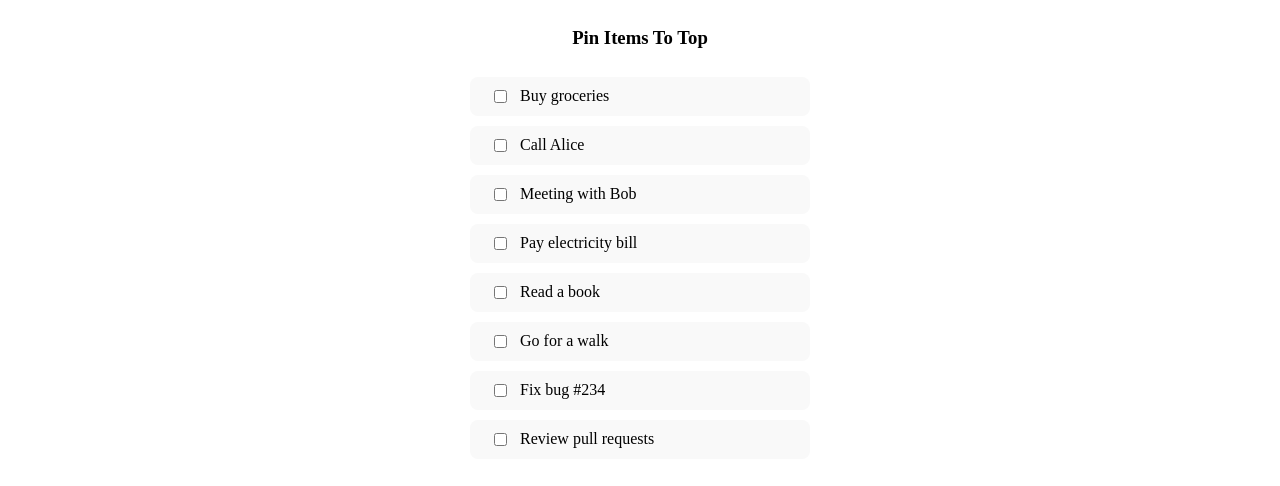
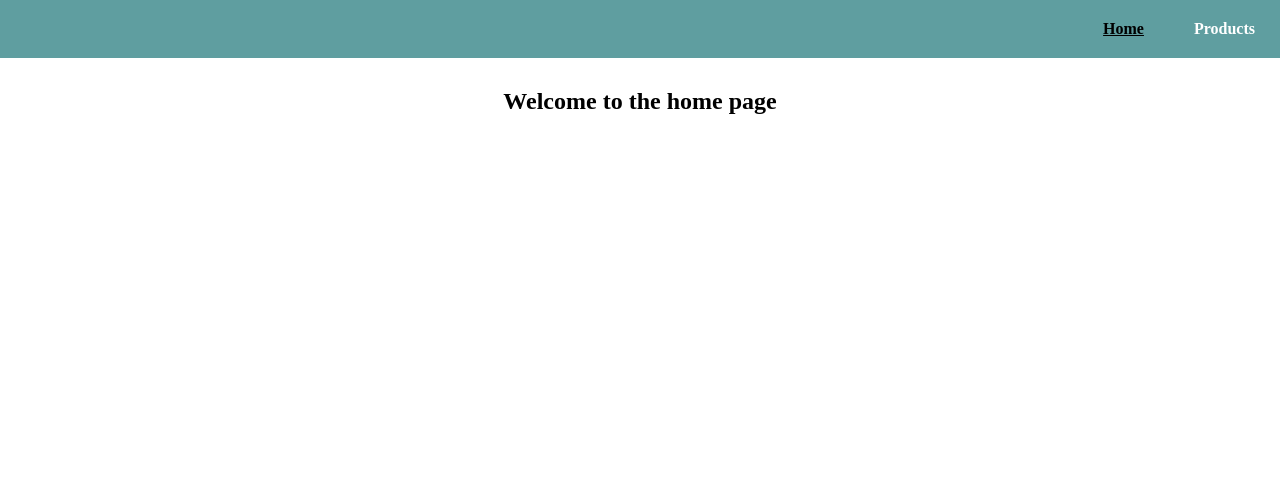
Before and after one commit to PrachiGour2023/machine-coding-frontend, a React (Vite) app: page / in a window 1280 px wide. Shown: the top 486 px of the page. Built offline with nearby package versions, Linux system fonts and the light colour scheme.

Commit message:
Product store with list and details

```diff
--- a/package.json
+++ b/package.json
@@ -11,7 +11,8 @@
   },
   "dependencies": {
     "react": "^19.2.6",
-    "react-dom": "^19.2.6"
+    "react-dom": "^19.2.6",
+    "react-router": "^7.18.4"
   },
   "devDependencies": {
     "@eslint/js": "^10.0.1",
--- a/src/App.css
+++ b/src/App.css
@@ -1,29 +1,110 @@
-.main-container {
+body {
+  margin: 0;
+  height: 100%;
+}
+
+.container {
   display: flex;
   justify-content: center;
-  flex-direction: column;
-  align-items: center;
 }
 
-.item {
-   display: flex;
-   background-color: rgb(249, 249, 249);
-   margin: 10px;
-   padding: 10px 20px;
-   border-radius: 8px;
-   gap: 10px;
-   width: 300px;
+h2 {
+  text-align: center;
+  margin-top: 30px;
 }
 
-.item:hover {
-  background-color: aliceblue;
-  border: 1px solid green;
+.nav-container {
+   background-color: cadetblue;
+   padding: 10px;
+   display: flex;
+   justify-content: end;
+   gap: 20px;
+}
+
+.nav-item {
+  color: white;
+  text-decoration: none;
+  margin: 10px 15px;
+  font-weight: 700;
 }
 
 .active {
-  background-color: lightseagreen;
+  color: black;
+  margin: 10px 15px;
+  font-weight: bold;
 }
 
-.active input[type="checkbox"] {
-  accent-color: rgb(83, 82, 82);
+.product-container {
+  display: flex;
+  flex-wrap: wrap;
+  justify-content: center;
+  gap: 30px;
+  align-items: center;
+  margin: 50px 0;
 }
+
+.product-Item {
+  width: 15%;
+  padding: 10px;
+  height: 300px;
+  border-radius: 10px;
+  box-shadow: rgba(149, 157, 165, 0.2) 0px 8px 24px;
+  display: flex;
+  flex-direction: column;
+  align-items: center;
+  cursor: pointer;
+
+}
+
+.product-Item img {
+  width: 100px;
+  height: 100px;
+}
+
+.product-Item h4 {
+  text-align: center;
+}
+
+.product-Item p {
+  font-size: 14px;
+  color: grey;
+  font-family:'Times New Roman', Times, serif;
+  text-align: center;
+}
+
+.product-wrapper {
+  display: flex;
+  justify-content: center;
+  height:auto;
+  align-items: center;
+  min-height: 90vh;
+}
+
+.product-detail {
+  display: flex;
+  justify-content: center;
+  align-items: center;
+  flex-direction: column;
+  max-width: 400px;
+  box-shadow: rgba(149, 157, 165, 0.2) 0px 8px 24px;
+  padding: 20px;
+  border-radius: 5px;
+}
+
+.product-detail img {
+  width: 150px;
+  height: 150px;
+}
+
+.product-detail p {
+   font-size: 14px;
+  color: grey;
+  font-family:'Times New Roman', Times, serif;
+  text-align: center;
+}
+
+.back {
+  color: rgb(119, 198, 255);
+  font-weight: 600;
+  cursor: pointer;
+}
--- a/src/App.tsx
+++ b/src/App.tsx
@@ -1,12 +1,57 @@
 import "./App.css"
 import { ErrorBoundary } from "./ErrorBoundary";
-import PinItems from "./PinItems";
+import Home from "./components/Home";
+import { createBrowserRouter, Outlet } from "react-router";
+import { RouterProvider } from "react-router/dom";
+import Navbar from "./components/Navbar";
+import { lazy, Suspense } from "react";
+
+const Product = lazy(() => import('./components/Products'));
+const ProductDetails = lazy(() => import('./components/ProductDetails'));
+
+const router = createBrowserRouter([
+  {
+    element: <RootLayout />,
+    children: [
+      {
+        path: "/",
+        element: <Home />
+      },
+      {
+        path: "/products",
+        element: (
+          <Suspense fallback={<div>Loading...</div>}>
+            <Product />
+          </Suspense>)
+      },
+      {
+        path: '/product/:productId',
+        element: (
+          <Suspense fallback={<div>Loading...</div>}>
+            <ProductDetails />
+          </Suspense>
+        )
+      }
+    ]
+  }
+])
+
+function RootLayout() {
+  return (
+    <div>
+      <Navbar />
+      <main>
+        <Outlet />
+      </main>
+    </div>
+  )
+}
 
 export default function App() {
 
   return (
     <ErrorBoundary>
-      <PinItems />
+      <RouterProvider router={router} />
     </ErrorBoundary>
   );
 }
--- a/src/PinItems.tsx
+++ /dev/null
@@ -1,54 +0,0 @@
-import { useState } from 'react'
-
-interface ItemState {
-  id: number;
-  text: string;
-  pinned: boolean;
-}
-
-const item = [
-  { id: 1, text: "Buy groceries", pinned: false },
-  { id: 2, text: "Call Alice", pinned: false },
-  { id: 3, text: "Meeting with Bob", pinned: false },
-  { id: 4, text: "Pay electricity bill", pinned: false },
-  { id: 5, text: "Read a book", pinned: false },
-  { id: 6, text: "Go for a walk", pinned: false },
-  { id: 7, text: "Fix bug #234", pinned: false },
-  { id: 8, text: "Review pull requests", pinned: false },
-]
-const PinItems = () => {
-
-  const [items, setItems] = useState<ItemState[]>(item)
-
-  const handleSelectItem = (id: number, value: boolean) => {
-    setItems(prev =>
-      prev.map(item => item.id === id ? { ...item, pinned: value } : item)
-    )
-  }
-
-  const sortedItem = [
-    ...items.filter(item => item.pinned),
-    ...items.filter(item => !item.pinned)
-  ]
-
-  return (
-    <div className='main-container'>
-      <h3>Pin Items To Top</h3>
-
-      <div className='item-box'>
-        {
-          sortedItem.map(item => {
-            return (
-              <div key={item.id} className={`item ${item.pinned ? 'active' : ''}`}>
-                <input type="checkbox" checked={item.pinned} onChange={(e) => handleSelectItem(item.id, e.target.checked)} />
-                <span>{item.text}</span>
-              </div>
-            )
-          })
-        }
-      </div>
-    </div>
-  )
-}
-
-export default PinItems
--- /dev/null
+++ b/src/components/Home.tsx
@@ -0,0 +1,10 @@
+
+const Home = () => {
+  return (
+    <div className='container'>
+      <h2>Welcome to the home page</h2>
+    </div>
+  )
+}
+
+export default Home
--- /dev/null
+++ b/src/components/Navbar.tsx
@@ -0,0 +1,12 @@
+import { NavLink } from 'react-router'
+
+const Navbar = () => {
+  return (
+    <nav className='nav-container'>
+        <NavLink to="/" className={({isActive}) => isActive ? "active" : "nav-item"}>Home</NavLink>
+        <NavLink to="/products" className={({isActive}) => isActive ? "active" : "nav-item"}>Products</NavLink>
+    </nav>
+  )
+}
+
+export default Navbar
--- /dev/null
+++ b/src/components/ProductDetails.tsx
@@ -0,0 +1,50 @@
+import { useEffect, useState } from 'react'
+import { useNavigate, useParams } from 'react-router';
+import type { ProductState } from './Products';
+
+const ProductDetails = () => {
+
+  const [productData, setProductData] = useState<ProductState | null>(null);
+  const [loading, setLoading] = useState(false)
+  const navigate = useNavigate()
+  const { productId } = useParams();
+
+
+  useEffect(() => {
+    setLoading(true)
+    const fetchProductDetail = async() => {
+        try {
+            const response = await fetch (`https://dummyjson.com/products/${productId}`);
+            if(!response.ok) throw new Error("Unable to fetch detail")
+            const json = await response.json();
+            setProductData(json)
+        } catch (err) {
+            if (err instanceof Error) {
+              throw new Error(err.message)
+            }
+        } finally {
+            setLoading(false)
+        }
+    }
+    fetchProductDetail()
+  } , [])
+
+  if(loading) return <p>Loading...</p>
+
+  return (
+    <div className='product-wrapper'>
+
+    <div className='product-detail'>
+       <h3>{productData?.title}</h3>
+       <img src={productData?.images?.[0]} alt={productData?.title} />
+       <p>{productData?.description}</p>
+       <p>Price : $ {productData?.price}</p>
+
+       <span className='back' onClick={() => {navigate("/products", { replace: true})}}>Back to Products</span>
+    </div>
+
+    </div>
+  )
+}
+
+export default ProductDetails
--- /dev/null
+++ b/src/components/Products.tsx
@@ -0,0 +1,73 @@
+import { useEffect, useState } from 'react'
+import { useNavigate } from 'react-router';
+
+export interface ProductState {
+  id: number;
+  title: string;
+  images: string;
+  description: string;
+  price: number
+}
+
+const Products = () => {
+
+  const [products, setProducts] = useState<ProductState[]>([]);
+  const [loading, setLoading] = useState(false)
+  const navigate = useNavigate();
+
+  useEffect(() => {
+    setLoading(true)
+    const fetchProducts = async () => {
+      try {
+        const response = await fetch('https://dummyjson.com/products');
+        if (!response.ok) {
+          throw new Error("Unable to fetch")
+        }
+        const json = await response.json();
+        setProducts(json.products)
+      } catch (err) {
+        if (err instanceof Error) {
+          throw new Error(err.message)
+        }
+      } finally {
+        setLoading(false)
+      }
+    }
+    fetchProducts();
+  }, [])
+
+  const checkProductDetail = (productId: number) => {
+    navigate(`/product/${productId}`)
+  }
+
+  if (loading) {
+    return (
+      <div>Loading...</div>
+    )
+  }
+
+  return (
+    <div>
+      <h2>Product List</h2>
+      <div className='product-container'>
+        {
+          products.length > 0 ? (
+            products.map((product: ProductState) => {
+              return (
+                <div key={product.id} className='product-Item' onClick={() => checkProductDetail(product.id)}>
+                  <img src={product.images[0]} alt='' />
+                  <h4>{product.title}</h4>
+                  <p>{product.description.substring(0, 100) + "..."}</p>
+                </div>
+              )
+            })
+          ) : (
+            <div>No Product Found</div>
+          )
+        }
+      </div>
+    </div>
+  )
+}
+
+export default Products
```
Also changed, not shown: 1 other file (tests, documents, lock files or other folders).
